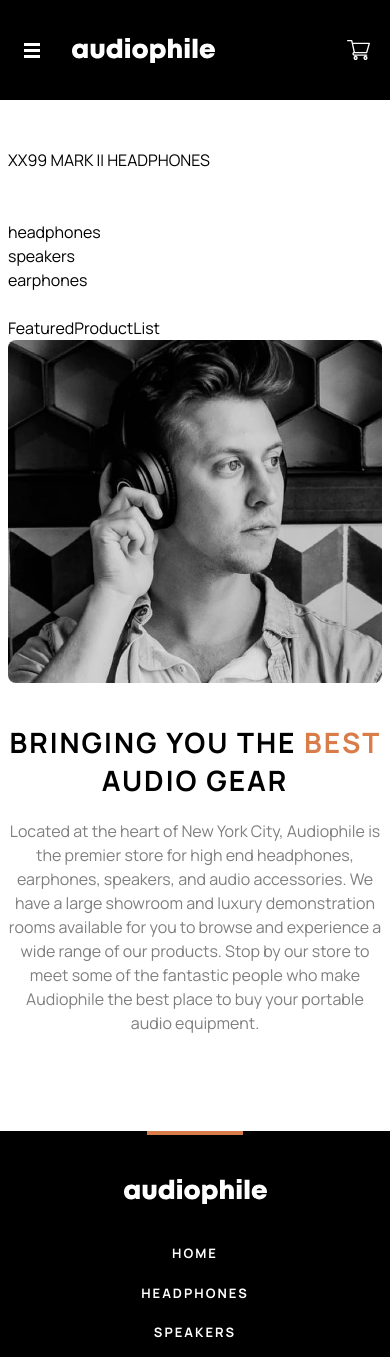
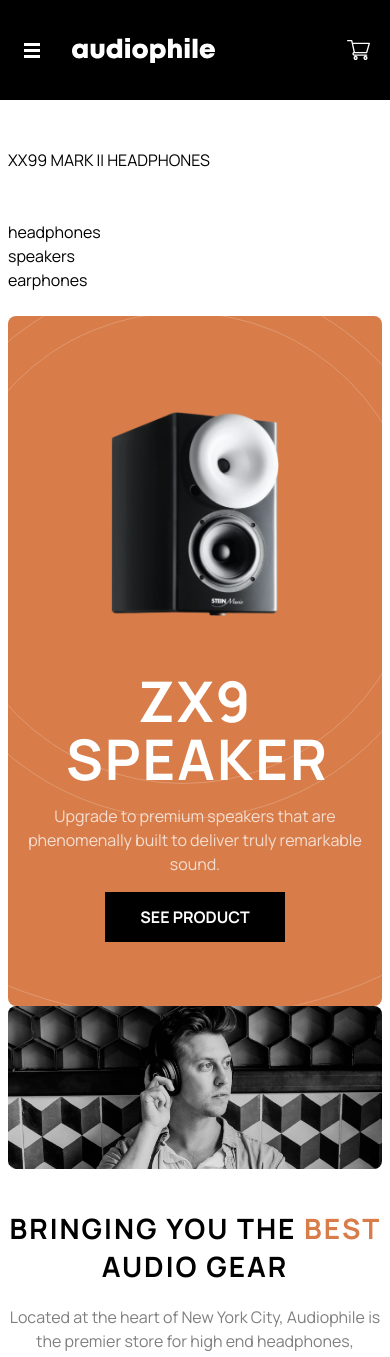
Before and after one commit to dmuri/fem_audiophile-ecommerce, a React (Vite) app: page / in a window 390 px wide. Shown: the top 1357 px of the page. Built offline with nearby package versions, Linux system fonts and the light colour scheme.

Commit message:
style firt featured product

```diff
--- a/src/components/BrandEngagement.jsx
+++ b/src/components/BrandEngagement.jsx
@@ -1,10 +1,10 @@
 const BrandEngagement = () => {
   return (
-    <div className="flex flex-col gap-10 items-center justify-items-center md:items-start md:flex-row md:order-2  mb-24 ">
+    <div className="mb-24 flex flex-col items-center justify-items-center gap-10 md:order-2 md:flex-row  md:items-start ">
       <div className="flex-1">
         <picture>
           <source
-            media="(max-width: 480px)"
+            media="(max-width: 375px)"
             srcSet="/assets/shared/mobile/image-best-gear.jpg"
           />
           <source
@@ -12,18 +12,18 @@ const BrandEngagement = () => {
             srcSet="/assets/shared/tablet/image-best-gear.jpg"
           />
           <img
-            className="mx-auto rounded-lg overflow-hidden w-full md:max-w-[31rem] "
+            className="mx-auto w-full overflow-hidden rounded-lg md:max-w-[31rem] "
             src="/assets/shared/desktop/image-best-gear.jpg"
             alt="Responsive content"
           />
         </picture>
       </div>
-      <div className="flex-col gap-5 md:gap-8 flex-1 md:order-first  flex  md:self-center text-center md:text-left">
-        <h3 className="text-28 sm:text-[44px] sm:font-bolder sm:tracking-wider sm:leading-10 md:max-w-[17ch] uppercase">
+      <div className="flex flex-1 flex-col gap-5 text-center  md:order-first  md:gap-8 md:self-center md:text-left">
+        <h3 className="text-28 uppercase sm:text-[44px] sm:font-bolder sm:leading-10 sm:tracking-wider md:max-w-[17ch]">
           Bringing you the <span className="text-custom-orange-d8">best</span>{" "}
           audio gear
         </h3>
-        <p className="opacity-50 max-w-[65ch] md:max-w-[50ch]">
+        <p className="max-w-[65ch] opacity-50 md:max-w-[50ch]">
           Located at the heart of New York City, Audiophile is the premier store
           for high end headphones, earphones, speakers, and audio accessories.
           We have a large showroom and luxury demonstration rooms available for
--- a/src/components/FeaturedProductList.jsx
+++ b/src/components/FeaturedProductList.jsx
@@ -1,5 +1,48 @@
+import { useNavigate } from "react-router-dom";
 const FeaturedProductList = () => {
-  return <div>FeaturedProductList</div>;
+  const navigate = useNavigate();
+  return (
+    <section>
+      <div
+        onClick={() => navigate("product/zx9-speaker")}
+        className="group relative z-0  flex cursor-pointer flex-col items-center overflow-hidden rounded-lg bg-custom-orange-d8 md:flex-row md:items-end md:justify-items-center"
+      >
+        <div className="z-0 flex justify-center md:basis-3/5">
+          <div className="relative ">
+            <img
+              className="z-20 mx-auto -mb-2 h-auto w-[200px] px-4 pt-24 md:w-[400px]"
+              src="/assets/home/desktop/image-speaker-zx9.png"
+              alt="Responsive content"
+            />
+            <svg
+              className="absolute -right-[360px] -top-[240px] -z-50 md:-right-[280px] md:-top-16"
+              width="944"
+              height="944"
+              xmlns="http://www.w3.org/2000/svg"
+            >
+              <g stroke="#FFF" fill="none" fillRule="evenodd" opacity=".202">
+                <circle cx="472" cy="472" r="235.5" />
+                <circle cx="472" cy="472" r="270.5" />
+                <circle cx="472" cy="472" r="471.5" />
+              </g>
+            </svg>
+          </div>
+        </div>
+        <div className="mb-16 mt-16 flex flex-col items-center gap-4 self-center text-center text-white md:basis-2/5 md:text-left">
+          <p className="text-56 max-w-[7ch] ">ZX9 Speaker</p>
+          <p className="max-w-[35ch] opacity-75">
+            Upgrade to premium speakers that are phenomenally built to deliver
+            truly remarkable sound.
+          </p>
+          <button className=" z-20 w-[180px] whitespace-nowrap border border-black  bg-black py-3 font-bolder uppercase group-hover:bg-white group-hover:text-black">
+            See Product
+          </button>
+        </div>
+      </div>
+
+      <div></div>
+    </section>
+  );
 };
 
 export default FeaturedProductList;
--- a/tailwind.config.js
+++ b/tailwind.config.js
@@ -3,6 +3,9 @@ export default {
   content: ["./index.html", "./src/**/*.{js,ts,jsx,tsx}"],
   theme: {
     extend: {
+      backgroundImage: {
+        "custom-svg": "url('/assets/home/desktop/pattern-circles.svg')",
+      },
       fontWeight: {
         bold: "500",
         bolder: "700",
```
